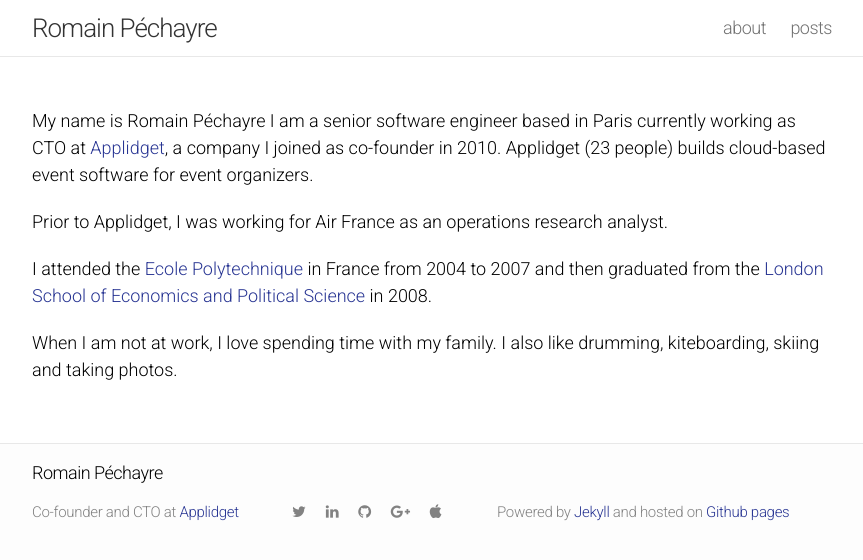
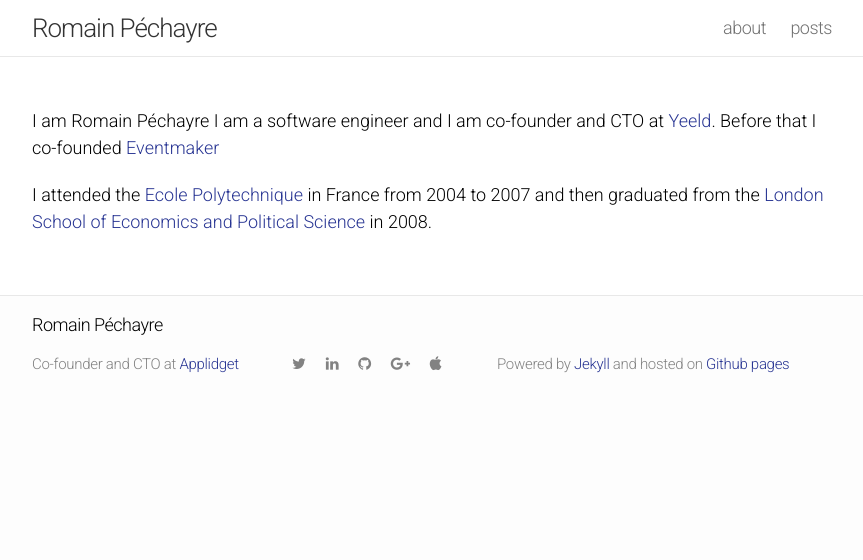
Before and after one commit to rpechayr/old-www, a Jekyll site: the page built from about.md, in a window 1280 px wide. Shown: the top 560 px of the page, without its empty margins (208-1071 px from the left). Built offline with Jekyll 4.4.1, drawn with Linux system fonts in a browser that asks for light colours; nearby versions of some CDN libraries.

Commit message:
Update about.md

```diff
--- a/about.md
+++ b/about.md
@@ -6,10 +6,6 @@ hide_title: true
 description: Romain Péchayre, senior software engineer based in Paris. Currently working as CTO at Applidget.
 ---
 
-My name is Romain Péchayre I am a senior software engineer based in Paris currently working as CTO at [Applidget](http://applidget.com), a company I joined as co-founder in 2010. Applidget (23 people) builds cloud-based event software for event organizers.
-
-Prior to Applidget, I was working for Air France as an operations research analyst.
+I am Romain Péchayre I am a software engineer and I am co-founder and CTO at [Yeeld](https://www.yeeld.com). Before that I co-founded [Eventmaker](https://www.eventmaker.io)
 
 I attended the [Ecole Polytechnique](http://www.polytechnique.edu/) in France from 2004 to 2007 and then graduated from the [London School of Economics and Political Science](http://www.lse.ac.uk/home.aspx) in 2008.
-
-When I am not at work, I love spending time with my family. I also like drumming, kiteboarding, skiing and taking photos.
```
